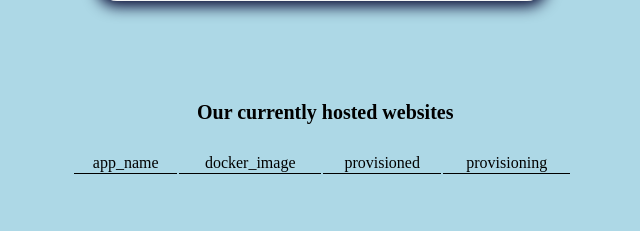
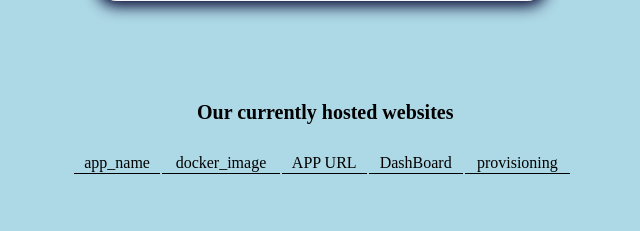
Before and after one commit to divyashk/Load-Balanced-PAAS, a Flask app: page / in a window 1280 px wide. Shown: the part 569-800 px from the top of the page, without its empty margins (318-958 px from the left). Run offline with Flask 2, Linux system fonts and the light colour scheme; the visitor is signed in with stand-in values (Sample User, id 1); data that the repository does not hold is empty; parts of the project's set-up code (start-up, migrations or seed data) failed here and were passed over.

Commit message:
Applications one done, now start instances

```diff
--- a/master/frontend/app.py
+++ b/master/frontend/app.py
@@ -8,18 +8,18 @@ from tinydb import TinyDB, Query
 
 app = Flask(__name__)
 app.secret_key = "WhatAGoodCourseIsIt"
-db = TinyDB('db.json')
+users_db = TinyDB('users.json')
 manager = multiprocessing.Manager()
 
 # stores the list of applications that are currently working and the values stored by them
-lock = multiprocessing.Lock()
-
-LOADBALANCER_URL = "http://localhost:4999"
+users_lock = multiprocessing.Lock()
 
 '''
 Docs: Every docker_image uploaded by the user has a unique docker_image_id provided by us
 After deploying the container, and adding the image, the details of the docker will be in
 the form of docker_details : { keys : values }
+
+Will have a seprate json file for each app, that stores its specific app information
 '''
 
 
@@ -41,19 +41,76 @@ def test_application(application_url):
     return True
 
 
-def create_docker_container(app_name, docker_image):
+def create_an_instance(app_name, docker_image=None):
     '''
     Takes a docker image as input and creates a container based on that
     @params: docker image
     @returns: tuple(success_status, application_url_or_error)
     '''
 
+    if docker_image is None:
+        # First find the docker_image stored by reading the app_"app_name".json file
+        app_db = TinyDB("app_" + app_name + ".json")
+        app_data = app_db.get()
+        docker_image = app_data["docker_image"]
+
+    return True, True
+    try:
+        fork_id = os.fork()
+    except:
+        return False, "System Could not Process, Fork Error"
+
+    if fork_id > 0:
+        users_lock.acquire()
+        app_applications = users_db.table("app_applications")
+        app_applications.insert({
+            "app_name": app_name,
+            "app_data": {
+                "provisioned": False,
+                "provisioning": True,
+                "docker_image": docker_image },
+            "user_id": session["user_id"]
+        })
+        users_lock.release()
+
+        print("Created application with new application id", app_name)
+        return True, app_name
+    else:
+        print("Child process for app_name", app_name ," and id is : ", os.getpid())
+
+        # TODO, ensure this code does not run first than parent, else it gives error
+        # TODO write the provisioning code here using the docker_image, also add the url for it
+        sleep(1)
+
+        success_status, app_url_or_error = create_an_instance(app_name, docker_image)
+        users_lock.acquire()
+        if success_status:
+            try:
+                app_applications = users_db.table("app_applications")
+                query = Query()
+                app_applications.update(set_nested(["app_data", 'provisioning'], False), query.app_name == app_name)
+                app_applications.update(set_nested(["app_data", 'provisioned'], True), query.app_name == app_name)
+                app_applications.update(set_nested(["app_data", "app_url"], app_url_or_error), query.app_name == app_name)
+            except:
+                users_lock.release()
+        else:
+            try:
+                app_applications = users_db.table("app_applications")
+                query = Query()
+                app_applications.update(set_nested(["app_data", 'provisioning'], False), query.app_name == app_name)
+                app_applications.update(set_nested(["app_data", 'provisioned'], False), query.app_name == app_name)
+                app_applications.update(set_nested(["app_data", "error"], app_url_or_error), query.app_name == app_name)
+            except:
+                users_lock.release()
+        users_lock.release()
+
+        print("Provisioned app_name", app_name ," and id is : ", os.getpid())
+        exit() # End the child process here, we will contact from another API to know the status
+
+
     # TODO PRANSHU AND DIVYASHEEL (TO ASK)
     # For testing right now creating a new python server file
-    res = request.get(LOADBALANCER_URL + '/deploy_application?app_name=' + str(app_name) + '&docker_image=' + str(docker_image))
-    if res.ok:
-        return True, "loadbalancer url"
-    return False, "Request to LOADBALANCER at " + LOADBALANCER_URL + " failed!"
+
 
 
 def set_nested(path, val):
@@ -67,12 +124,28 @@ def set_nested(path, val):
     return transform
 
 
+def does_application_exists(app_name):
+    # success_status, Exists_error?
+    users_lock.acquire()
+    try:
+        app_applications = users_db.table("app_applications")
+        query = Query()
+        if app_applications.get(query.app_name == app_name) is not None:
+            users_lock.release()
+            return True, True
+        else:
+            users_lock.release()
+            return True, False
+    except:
+        users_lock.release()
+        return False, "Could not scan applications"
+
+
 def create_application(app_name, docker_image):
     # 1. Will Start a container from the given docker image
     # 2. Update WORKING_APPLICATIONS
-    # 3. Creates a Worker
     # Returns a tuple(Success_Status, application_id or error)
-    global lock
+    global users_lock
 
     if "user_id" not in session:
         return False, "User not logged in!"
@@ -80,90 +153,64 @@ def create_application(app_name, docker_image):
     # Here try to create a new application from the provided docker image
     # res = requests.get("http://localhost:4999/create_application")
 
-    lock.acquire()
-    try:
-        app_applications = db.table("app_applications")
-        query = Query()
-        if app_applications.get(query.app_name == app_name) is not None:
-            return False, "Application with this name already exists!"
-    except:
-        lock.release()
-        return False, "Could not scan applications"
-    lock.release()
+    success_status, exists = does_application_exists(app_name)
+    if (success_status):
+        if exists:
+            return False, "Application with this name already exists"
+    else:
+        return False, "Error, can't check applications exists"
 
-    try:
-        fork_id = os.fork()
-    except:
-        return False, "System Could not Process, Fork Error"
+    # First update in the database, add dashboard link and then create first instance
+    # Find a port that will be used by this application
 
-    if fork_id > 0:
-        lock.acquire()
-        app_applications = db.table("app_applications")
-        app_applications.insert({
-            "app_name": app_name,
-            "app_data": {
-                "provisioned": False,
-                "provisioning": True,
-                "docker_image": docker_image },
-            "user_id": session["user_id"]
-        })
-        lock.release()
+    dashboard_url = "http://localhost:4998/dashboard/" + str(app_name)
+    app_url = str(app_name) + ".oursite.com"
+    port = "Port of the hostmachine for this website"
 
-        print("Created application with new application id", app_name)
-        return True, app_name
-    else:
-        print("Child process for app_name", app_name ," and id is : ", os.getpid())
+    app_object = {
+        "app_name": app_name,
+        "docker_image": docker_image,
+        "dashboard_url": dashboard_url,
+        "app_url": app_url,
+        "port": port,
+        "user_id": session["user_id"]
+    }
 
-        # TODO, ensure this code does not run first than parent, else it gives error
-        # TODO write the provisioning code here using the docker_image, also add the url for it
-        sleep(1)
+    users_lock.acquire()
+    app_applications = users_db.table("app_applications")
+    app_applications.insert(app_object)
+    users_lock.release()
 
-        success_status, app_url_or_error = create_docker_container(app_name, docker_image)
-        lock.acquire()
-        if success_status:
-            try:
-                app_applications = db.table("app_applications")
-                query = Query()
-                app_applications.update(set_nested(["app_data", 'provisioning'], False), query.app_name == app_name)
-                app_applications.update(set_nested(["app_data", 'provisioned'], True), query.app_name == app_name)
-                app_applications.update(set_nested(["app_data", "app_url"], app_url_or_error), query.app_name == app_name)
-            except:
-                lock.release()
-        else:
-            try:
-                app_applications = db.table("app_applications")
-                query = Query()
-                app_applications.update(set_nested(["app_data", 'provisioning'], False), query.app_name == app_name)
-                app_applications.update(set_nested(["app_data", 'provisioned'], False), query.app_name == app_name)
-                app_applications.update(set_nested(["app_data", "error"], app_url_or_error), query.app_name == app_name)
-            except:
-                lock.release()
-        lock.release()
+    app_db = TinyDB("app_" + str(app_name) + ".json" )
+    app_db.insert(app_object)
 
-        print("Provisioned app_name", app_name ," and id is : ", os.getpid())
-        exit() # End the child process here, we will contact from another API to know the status
+    create_an_instance(app_name, docker_image=docker_image)
+
+    print("Created application with new application id", app_name)
+    return True, app_name
 
 
-def delete_application(application_id):
+def delete_application(app_name):
     # Will make a request to resource manager
     # 2. Update the WORKING_APPLICATIONS
     # 3. Worker will be already deleted as it will throw
     # Returns a tuple(Success_Status, application_id or error)
-    global lock
+    global users_lock
 
-    lock.acquire()
+    users_lock.acquire()
     try:
-        app_applications = db.table("app_applications")
+        app_applications = users_db.table("app_applications")
         query = Query()
-        app_applications.remove(query.app_name == application_id)
+        app_applications.remove(query.app_name == app_name)
     except:
-        return False, application_id
-        lock.release()
-    lock.release()
+        users_lock.release()
+        return False, app_name
+    users_lock.release()
+
     # TODO, make an API call to resource manager to delete all the instances of this app
 
-    print("Removed application with application id", application_id)
-    return True, application_id
+    print("Removed application with application id", app_name)
+    return True, app_name
 
 
 @app.route('/')
@@ -171,18 +218,13 @@ def index_page():
     if "user_id" not in session:
         return redirect("/login")
 
-    lock.acquire()
-    try:
-        app_applications = db.table("app_applications")
-        query = Query()
-        WORKING_APPLICATIONS = app_applications.search(query.user_id == session["user_id"])
-        lock.release()
-        ''' Returns the list of working applications '''
-        # return jsonify(WORKING_APPLICATIONS=str(WORKING_APPLICATIONS), WORKING_WORKERS=str(WORKING_WORKERS))
-        return render_template('index.html', WORKING_APPLICATIONS=WORKING_APPLICATIONS)
-    except:
-        lock.release()
-        return "Site Failure!"
+    app_applications = users_db.table("app_applications")
+    query = Query()
+    WORKING_APPLICATIONS = app_applications.search(query.user_id == session["user_id"])
+    ''' Returns the list of working applications '''
+    # return jsonify(WORKING_APPLICATIONS=str(WORKING_APPLICATIONS), WORKING_WORKERS=str(WORKING_WORKERS))
+    return render_template('index.html', WORKING_APPLICATIONS=WORKING_APPLICATIONS)
+
 
 
 @app.route('/login', methods=["POST", "GET"])
@@ -202,7 +244,7 @@ def login_page():
 
         # Now check in the tinydb
         try:
-            user_table = db.table('users')
+            user_table = users_db.table('users')
             User = Query()
             user_queried_data = user_table.get(User.user_id == user_data["user_id"])
             if user_queried_data is None:
@@ -239,7 +281,7 @@ def register_page():
 
         # Now set the data in the tinyDB
         try:
-            user_table = db.table('users')
+            user_table = users_db.table('users')
             User = Query()
             if user_table.get(User.user_id == user_data["user_id"]) is not None:
                 return jsonify(success=False, error="Choose a different UserId")
@@ -258,6 +300,18 @@ def register_page():
 def logout_page():
     session.clear()
     return redirect('/login')
+
+@app.route('/dashboard/<app_name>')
+def dashboard_app_page(app_name):
+    try:
+        app_db = TinyDB("app_" + app_name + ".json")
+        app_data = app_db.get(doc_id=1)
+        if app is not None:
+            return render_template('dashboard.html', app_data=app_data)
+        else:
+            return "No such app exists!"
+    except Exception as err:
+        return jsonify(success=False, error=str(err))
 
 @app.route('/test_application')
 def test_application_api():
@@ -298,14 +352,15 @@ def create_application_api():
 
 @app.route('/delete_application')
 def delete_application_api():
-    if "application_id" not in request.args:
-        return jsonify(success=False, error="application_id not provieded!")
-    application_id = request.args["application_id"]
+    if "app_name" not in request.args:
+        return jsonify(success=False, error="app_name not provieded!")
+    app_name = request.args["app_name"]
 
     # # Make a request to the resource manager to delete an application
-    success_status, application_or_error = delete_application(application_id)
+    success_status, application_or_error = delete_application(app_name)
     if success_status:
-        return jsonify(success=True, application_id=application_or_error)
+        return redirect("/")
+        # return jsonify(success=True, application_id=application_or_error)
 
     return jsonify(success=False, error=application_or_error)
 
--- /dev/null
+++ b/master/frontend/templates/dashboard.html
@@ -0,0 +1,3 @@
+{{ app_data }}
+
+<a href="http://localhost:4998/delete_application?app_name={{app_data.app_name}}"> Delete App </a>
--- a/master/frontend/templates/index.html
+++ b/master/frontend/templates/index.html
@@ -48,7 +48,8 @@
         <thead>
             <td> app_name </td>
             <td> docker_image </td>
-            <td> provisioned </td>
+            <td> APP URL </td>
+            <td> DashBoard </td>
             <td> provisioning </td>
 
         </thead>
@@ -56,9 +57,12 @@
             {% for app in WORKING_APPLICATIONS %}
             <tr>
                 <td> {{ app.app_name }} </td>
-                <td> {{ app.app_data.docker_image }} </td>
-                <td> {{ app.app_data.provisioned }} </td>
-                <td> {{ app.app_data.provisioning }} </td>
+                <td> {{ app.docker_image }} </td>
+                <td> {{ app.app_url }} </td>
+                <td>
+                    <a href="{{ app.dashboard_url }}"> {{ app.dashboard_url }} </a>
+                </td>
+                <td> {{ app }} </td>
             </tr>
             {% endfor %}
         </tbody>
```
Also changed, not shown: master/frontend/README.md, master/priyam/README.md (added), 2 other files.
